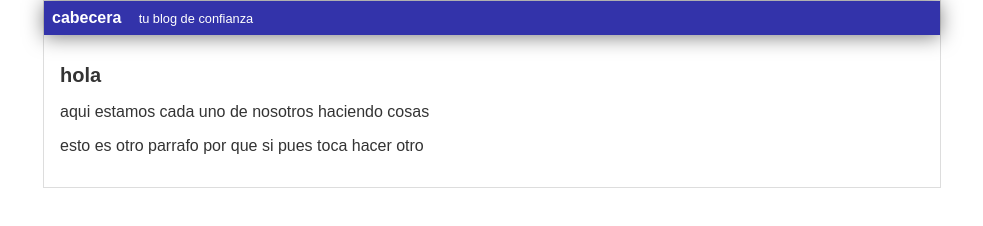
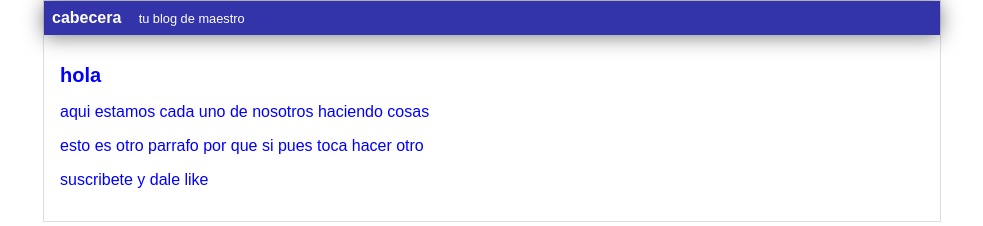
Before and after one commit to jcmunozo/hyperblog, a plain HTML site: page blogpost.html in a window 1280 px wide. Shown: the whole page, without its empty margins (148-1131 px from the left). Drawn offline with Linux system fonts and the light colour scheme.

Commit message:
agregue suscriptsion y color azul

```diff
--- a/blogpost.html
+++ b/blogpost.html
@@ -12,7 +12,7 @@
         <div id="cabecera">
             cabecera
             <span id="tagline">
-                tu blog de confianza
+                tu blog de maestro
             </span>
         </div>
         <div id="post">
@@ -24,6 +24,9 @@
                 esto es otro parrafo por que si
                 pues toca hacer otro
             </p>
+            <p>
+                suscribete y dale like
+            </p>
         </div>
     </div>
 </body>
--- a/css/stilos.css
+++ b/css/stilos.css
@@ -1,5 +1,5 @@
 body{
-    color: #333;
+    color:blue;
     text-align: left;
     font-family: arial;
     font-size: 16px;
```
